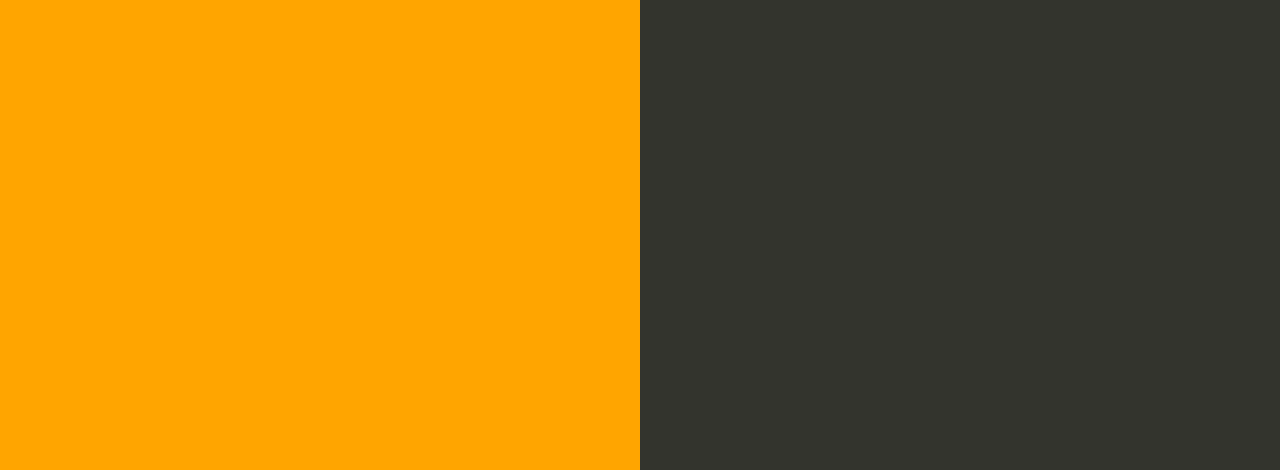
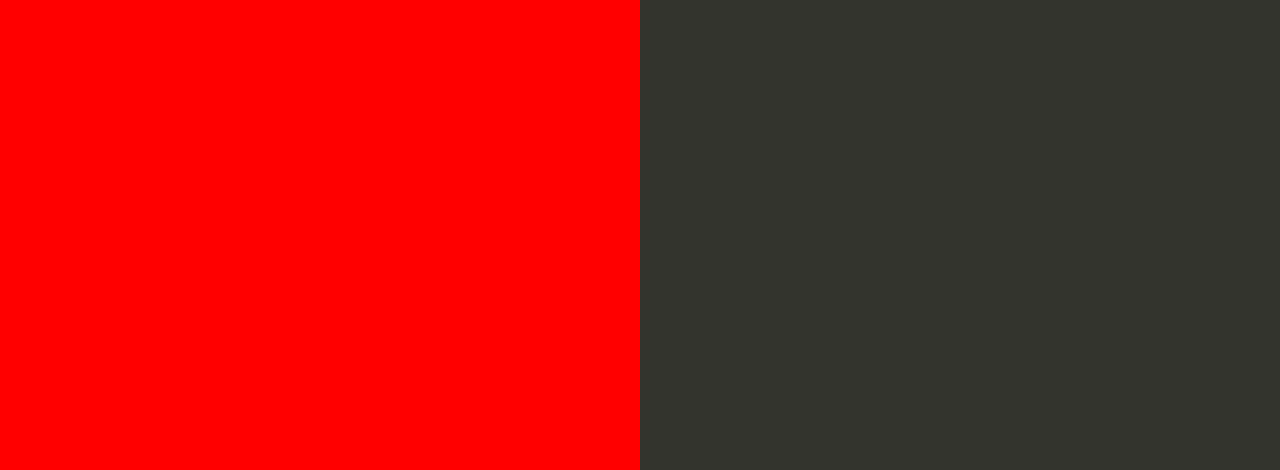
Before and after one commit to Surya-pkh/CICD, a website: page index.html in a window 1280 px wide. Shown: the part 330-800 px from the top of the page. Drawn offline with Linux system fonts and the light colour scheme.

Commit message:
color change

```diff
--- a/index.html
+++ b/index.html
@@ -35,7 +35,7 @@
 
         text-align: right;
         padding-top: 11em;
-        background-color: orange;
+        background-color: rgb(255, 0, 0);
 
       }
       .textColumn p {
```
